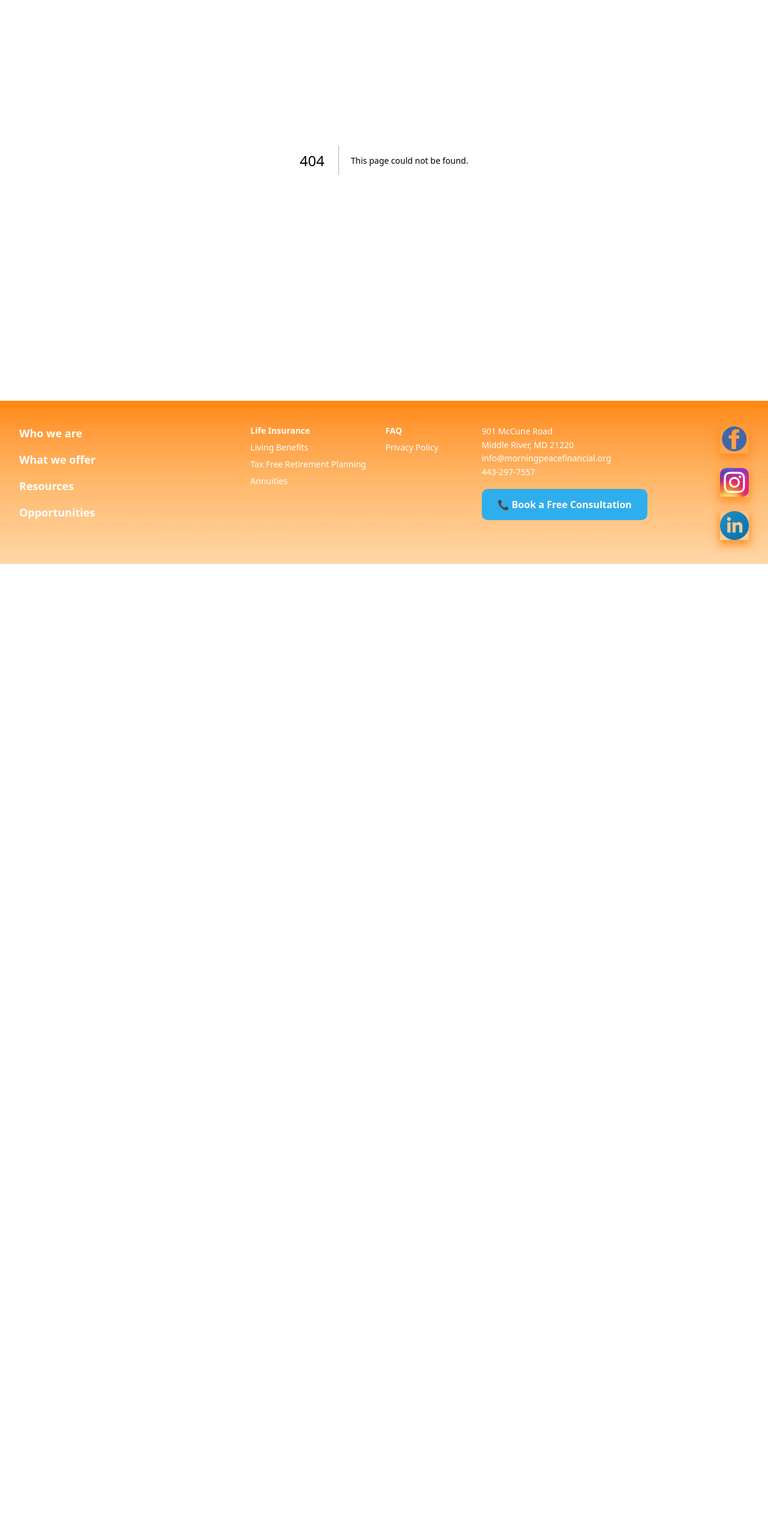
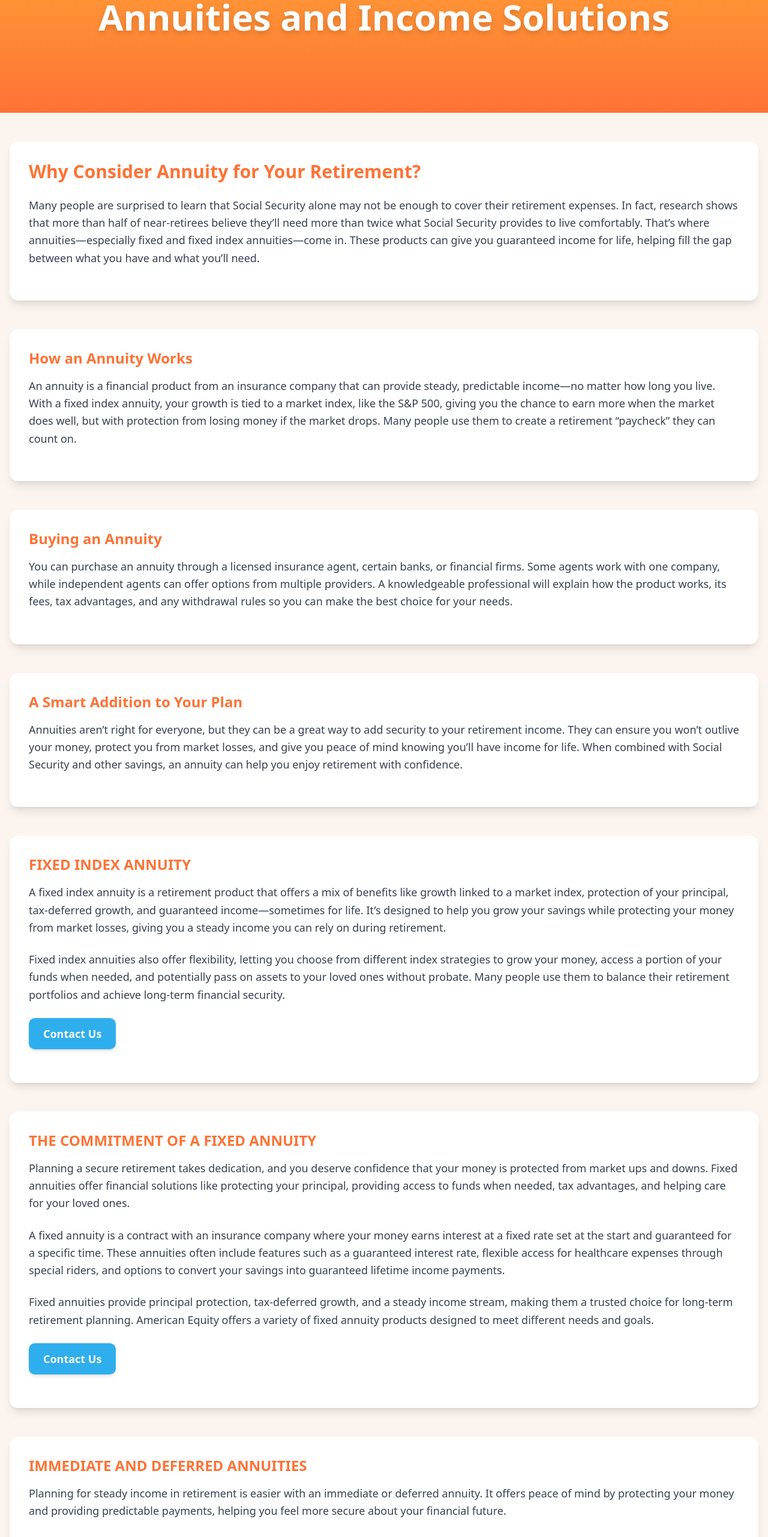
Before and after one commit to morningpeacewebsite/morningPeaceWebsite, a Next.js app: page /WhatWeOffer/Annuities in a window 1280 px wide. Before the commit this address had no page. Shown: the part 234-2796 px from the top of the page at 60% size. Before the commit the page ends 1174 px from the top, so only its background shows below. Built offline with nearby package versions, Linux system fonts and the light colour scheme.

Commit message:
minor changes + added annuities

```diff
--- a/app/Footer.js
+++ b/app/Footer.js
@@ -53,27 +53,27 @@ export default function Footer() {
         </div>
         {/* social media column, on desktop */}
         <div className="hidden md:flex flex-col items-end gap-6 min-w-[60px]">
-          <a href="#" aria-label="Facebook" className="w-12 h-12 flex items-center justify-center">
-            <img src="/facebook.png" alt="Facebook" className="w-12 h-12 object-contain" />
+          <a href="#" aria-label="Facebook" className="no-shadow w-12 h-12 flex items-center justify-center">
+            <img src="/facebook.png" alt="Facebook" className=" no-shadoww-12 h-12 object-contain" />
           </a>
-          <a href="#" aria-label="Instagram" className="w-12 h-12 flex items-center justify-center">
-            <img src="/instagram.png" alt="Instagram" className="w-12 h-12 object-contain" />
+          <a href="#" aria-label="Instagram" className="no-shadow w-12 h-12 flex items-center justify-center">
+            <img src="/instagram.png" alt="Instagram" className="no-shadow w-12 h-12 object-contain" />
           </a>
-          <a href="#" aria-label="LinkedIn" className="w-12 h-12 flex items-center justify-center">
-            <img src="/linkedin.png" alt="LinkedIn" className="w-12 h-12 object-contain" />
+          <a href="#" aria-label="LinkedIn" className="no-shadow w-12 h-12 flex items-center justify-center">
+            <img src="/linkedin.png" alt="LinkedIn" className="no-shadow w-12 h-12 object-contain" />
           </a>
         </div>
       </div>
       {/* social media row, on mobile */}
       <div className="md:hidden flex justify-center gap-8 mt-8">
-        <a href="#" aria-label="Facebook" className="w-10 h-10 flex items-center justify-center">
-          <img src="/facebook.png" alt="Facebook" className="w-10 h-10 object-contain" />
+        <a href="#" aria-label="Facebook" className="no-shadow w-10 h-10 flex items-center justify-center">
+          <img src="/facebook.png" alt="Facebook" className=" no-shadoww-10 h-10 object-contain" />
         </a>
-        <a href="#" aria-label="Instagram" className="w-10 h-10 flex items-center justify-center">
-          <img src="/instagram.png" alt="Instagram" className="w-10 h-10 object-contain" />
+        <a href="#" aria-label="Instagram" className="no-shadow w-10 h-10 flex items-center justify-center">
+          <img src="/instagram.png" alt="Instagram" className=" no-shadoww-10 h-10 object-contain" />
         </a>
-        <a href="#" aria-label="LinkedIn" className="w-10 h-10 flex items-center justify-center">
-          <img src="/linkedin.png" alt="LinkedIn" className="w-10 h-10 object-contain" />
+        <a href="#" aria-label="LinkedIn" className="no-shadow w-10 h-10 flex items-center justify-center">
+          <img src="/linkedin.png" alt="LinkedIn" className="no-shadow w-10 h-10 object-contain" />
         </a>
       </div>
     </footer>
--- /dev/null
+++ b/app/WhatWeOffer/Annuities/page.js
@@ -0,0 +1,94 @@
+export default function Annuities() {
+  return (
+    <div className="w-full min-h-screen flex flex-col" style={{background: '#FCF5EF'}}>
+      {/* Hero Section */}
+      <div className="w-full flex items-center justify-center min-h-[220px] md:min-h-[320px] bg-gradient-to-b from-[#FEA735] to-[#FE7235]">
+        <h1 className="text-5xl md:text-6xl font-extrabold text-white drop-shadow-lg text-center">Annuities and Income Solutions</h1>
+      </div>
+
+      {/* Main Content Section */}
+      <div className="w-full py-12 px-4 flex flex-col items-center flex-1">
+        <div className="w-full max-w-7xl mx-auto">
+          <div className="bg-white rounded-xl shadow-lg p-8 mb-12">
+            <h2 className="text-3xl font-bold text-[#FE7235] mb-6">Why Consider Annuity for Your Retirement?</h2>
+            <p className="text-gray-700 text-lg leading-relaxed mb-6">
+              Many people are surprised to learn that Social Security alone may not be enough to cover their retirement expenses. In fact, research shows that more than half of near-retirees believe they’ll need more than twice what Social Security provides to live comfortably. That’s where annuities—especially fixed and fixed index annuities—come in. These products can give you guaranteed income for life, helping fill the gap between what you have and what you’ll need.
+            </p>
+          </div>
+
+          <div className="bg-white rounded-xl shadow-lg p-8 mb-12">
+            <h3 className="text-2xl font-semibold text-[#FE7235] mb-4">How an Annuity Works</h3>
+            <p className="text-gray-700 text-lg leading-relaxed mb-6">
+              An annuity is a financial product from an insurance company that can provide steady, predictable income—no matter how long you live. With a fixed index annuity, your growth is tied to a market index, like the S&P 500, giving you the chance to earn more when the market does well, but with protection from losing money if the market drops. Many people use them to create a retirement “paycheck” they can count on.
+            </p>
+          </div>
+
+          <div className="bg-white rounded-xl shadow-lg p-8 mb-12">
+            <h3 className="text-2xl font-semibold text-[#FE7235] mb-4">Buying an Annuity</h3>
+            <p className="text-gray-700 text-lg leading-relaxed mb-6">
+              You can purchase an annuity through a licensed insurance agent, certain banks, or financial firms. Some agents work with one company, while independent agents can offer options from multiple providers. A knowledgeable professional will explain how the product works, its fees, tax advantages, and any withdrawal rules so you can make the best choice for your needs.
+            </p>
+          </div>
+
+          <div className="bg-white rounded-xl shadow-lg p-8 mb-12">
+            <h3 className="text-2xl font-semibold text-[#FE7235] mb-4">A Smart Addition to Your Plan</h3>
+            <p className="text-gray-700 text-lg leading-relaxed mb-6">
+              Annuities aren’t right for everyone, but they can be a great way to add security to your retirement income. They can ensure you won’t outlive your money, protect you from market losses, and give you peace of mind knowing you’ll have income for life. When combined with Social Security and other savings, an annuity can help you enjoy retirement with confidence.
+            </p>
+          </div>
+
+          <div className="bg-white rounded-xl shadow-lg p-8 mb-12">
+            <h3 className="text-2xl font-semibold text-[#FE7235] mb-4">FIXED INDEX ANNUITY</h3>
+            <p className="text-gray-700 text-lg leading-relaxed mb-6">
+              A fixed index annuity is a retirement product that offers a mix of benefits like growth linked to a market index, protection of your principal, tax-deferred growth, and guaranteed income—sometimes for life. It’s designed to help you grow your savings while protecting your money from market losses, giving you a steady income you can rely on during retirement.
+            </p>
+            <p className="text-gray-700 text-lg leading-relaxed mb-6">
+              Fixed index annuities also offer flexibility, letting you choose from different index strategies to grow your money, access a portion of your funds when needed, and potentially pass on assets to your loved ones without probate. Many people use them to balance their retirement portfolios and achieve long-term financial security.
+            </p>
+            <a
+              href="/ConnectWithUs"
+              className="inline-block bg-[#2faeed] text-white px-6 py-3 rounded-lg text-lg font-semibold hover:bg-[#0077FF] transition shadow-md mb-6"
+            >
+              Contact Us
+            </a>
+          </div>
+
+          <div className="bg-white rounded-xl shadow-lg p-8 mb-12">
+            <h3 className="text-2xl font-semibold text-[#FE7235] mb-4">THE COMMITMENT OF A FIXED ANNUITY</h3>
+            <p className="text-gray-700 text-lg leading-relaxed mb-6">
+              Planning a secure retirement takes dedication, and you deserve confidence that your money is protected from market ups and downs. Fixed annuities offer financial solutions like protecting your principal, providing access to funds when needed, tax advantages, and helping care for your loved ones.
+            </p>
+            <p className="text-gray-700 text-lg leading-relaxed mb-6">
+              A fixed annuity is a contract with an insurance company where your money earns interest at a fixed rate set at the start and guaranteed for a specific time. These annuities often include features such as a guaranteed interest rate, flexible access for healthcare expenses through special riders, and options to convert your savings into guaranteed lifetime income payments.
+            </p>
+            <p className="text-gray-700 text-lg leading-relaxed mb-6">
+              Fixed annuities provide principal protection, tax-deferred growth, and a steady income stream, making them a trusted choice for long-term retirement planning. American Equity offers a variety of fixed annuity products designed to meet different needs and goals.
+            </p>
+            <a
+              href="/ConnectWithUs"
+              className="inline-block bg-[#2faeed] text-white px-6 py-3 rounded-lg text-lg font-semibold hover:bg-[#0077FF] transition shadow-md mb-6"
+            >
+              Contact Us
+            </a>
+          </div>
+
+          <div className="bg-white rounded-xl shadow-lg p-8 mb-12">
+            <h3 className="text-2xl font-semibold text-[#FE7235] mb-4">IMMEDIATE AND DEFERRED ANNUITIES</h3>
+            <p className="text-gray-700 text-lg leading-relaxed mb-6">
+              Planning for steady income in retirement is easier with an immediate or deferred annuity. It offers peace of mind by protecting your money and providing predictable payments, helping you feel more secure about your financial future.
+            </p>
+            <p className="text-gray-700 text-lg leading-relaxed mb-6">
+              An immediate annuity is a contract between you and insurance company where you make a one-time payment, and income payments begin within 12 months. You can choose to receive guaranteed income for life or for a fixed period (from 5 to 25 years). With several payout options available, you can pick a plan that best fits your retirement goals and needs.
+            </p>
+            <p className="text-gray-700 text-lg leading-relaxed mb-6">
+              A deferred annuity is a retirement savings product where you put money in now, and the payments start at a future date—often when you retire. Your money grows tax-deferred during the saving period, meaning you don’t pay taxes on the earnings until you begin withdrawing. When the payout phase begins, you can receive regular income payments for a set time or for the rest of your life.
+            </p>
+            <p className="text-gray-700 text-lg leading-relaxed mb-6">
+              Deferred annuities help you save steadily and provide a reliable income stream later, making them a useful tool for long-term retirement planning.
+            </p>
+          </div>
+        </div>
+      </div>
+    </div>
+  );
+}
--- a/app/WhatWeOffer/Retirement/page.js
+++ b/app/WhatWeOffer/Retirement/page.js
@@ -57,6 +57,14 @@ export default function Retirement() {
                 <li>• Index Universal Life (IUL) Strategies</li>
                 <li>• Roth IRA Rollovers</li>
               </ul>
+              <div className="mt-6">
+                <a
+                  href="/WhatWeOffer/Insurance"
+                  className="inline-block bg-[#2faeed] text-white px-6 py-3 rounded-lg text-lg font-semibold hover:bg-[#0077FF] transition shadow-md"
+                >
+                  Explore IUL
+                </a>
+              </div>
             </div>
 
             {/* Annuities */}
@@ -74,6 +82,14 @@ export default function Retirement() {
                 <li>• Deferred Income Planning</li>
                 <li>• Multi Year Guarantee Annuities</li>
               </ul>
+              <div className="mt-6">
+                <a
+                  href="/WhatWeOffer/Annuities"
+                  className="inline-block bg-[#2faeed] text-white px-6 py-3 rounded-lg text-lg font-semibold hover:bg-[#0077FF] transition shadow-md"
+                >
+                  Explore Annuities
+                </a>
+              </div>
             </div>
           </div>
 
--- a/app/layout.js
+++ b/app/layout.js
@@ -16,33 +16,29 @@ const geistMono = Geist_Mono({
 export const metadata = {
   title: "Morning Peace",
   description: "Morning Peace Financial Services",
-  metadataBase: new URL('https://www.morningpeace.org/'),
+  metadataBase: new URL("https://www.morningpeace.org/"),
   icons: {
-    icon: "/morning-peace-logo.png",
-    shortcut: "/morning-peace-logo.png",
-    apple: "/morning-peace-logo.png",
+    icon: "/morning_peace_no_BG.png",
+    shortcut: "/morning_peace_no_BG.png",
+    apple: "/morning_peace_no_BG.png",
   },
   openGraph: {
     title: "Morning Peace",
     description: "Morning Peace Financial Services",
-    images: ["/morning-peace-logo.png"],
+    images: ["/morning_peace_no_BG.png"],
   },
   twitter: {
     card: "summary_large_image",
     title: "Morning Peace",
     description: "Morning Peace Financial Services",
-    images: ["/morning-peace-logo.png"],
+    images: ["/morning_peace_no_BG.png"],
   },
 };
 
 export default function RootLayout({ children }) {
   return (
     <html lang="en">
-      <head>
-        <title>Morning Peace</title>
-        <link rel="icon" href="/morning-peace-logo.png" />
-      </head>
-      <body className="min-h-screen flex flex-col">
+      <body className={`${geistSans.variable} ${geistMono.variable} min-h-screen flex flex-col`}>
         <Navbar />
         <main className="flex-1">{children}</main>
         <Footer />
```
